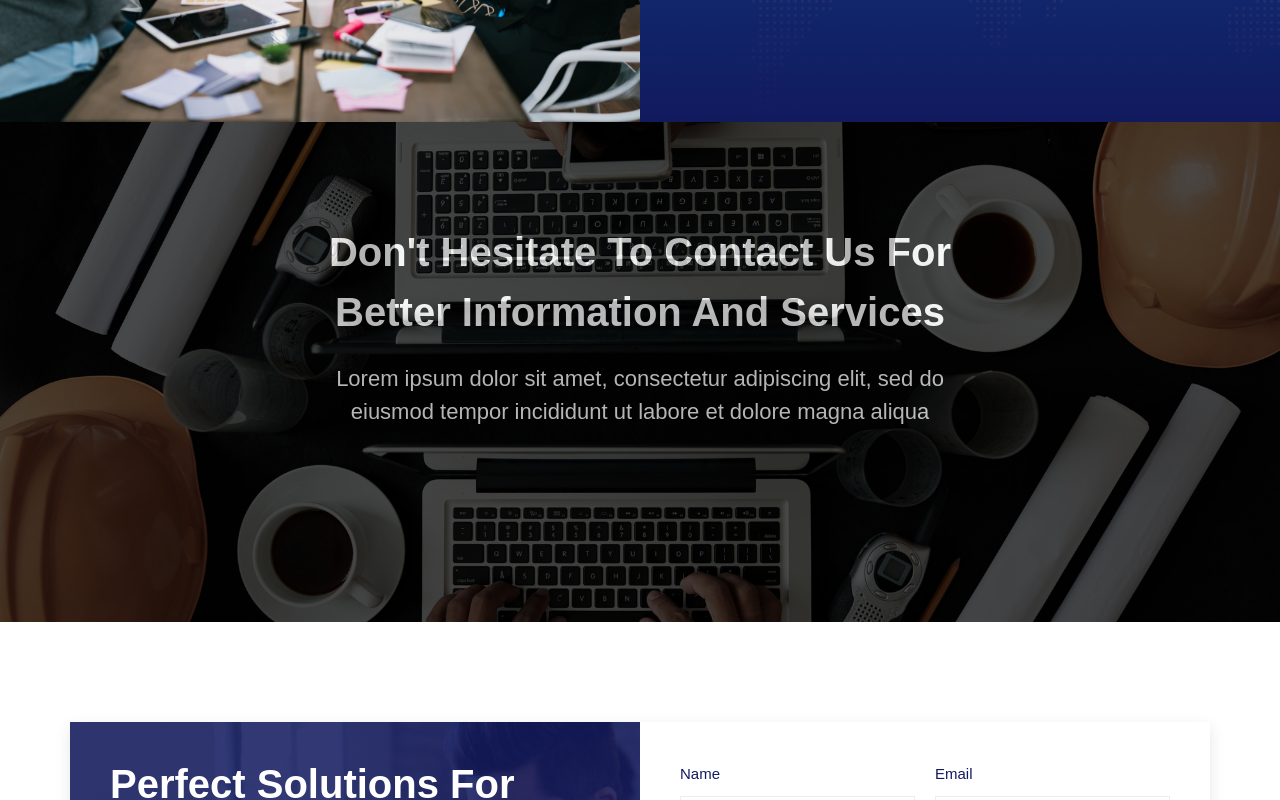
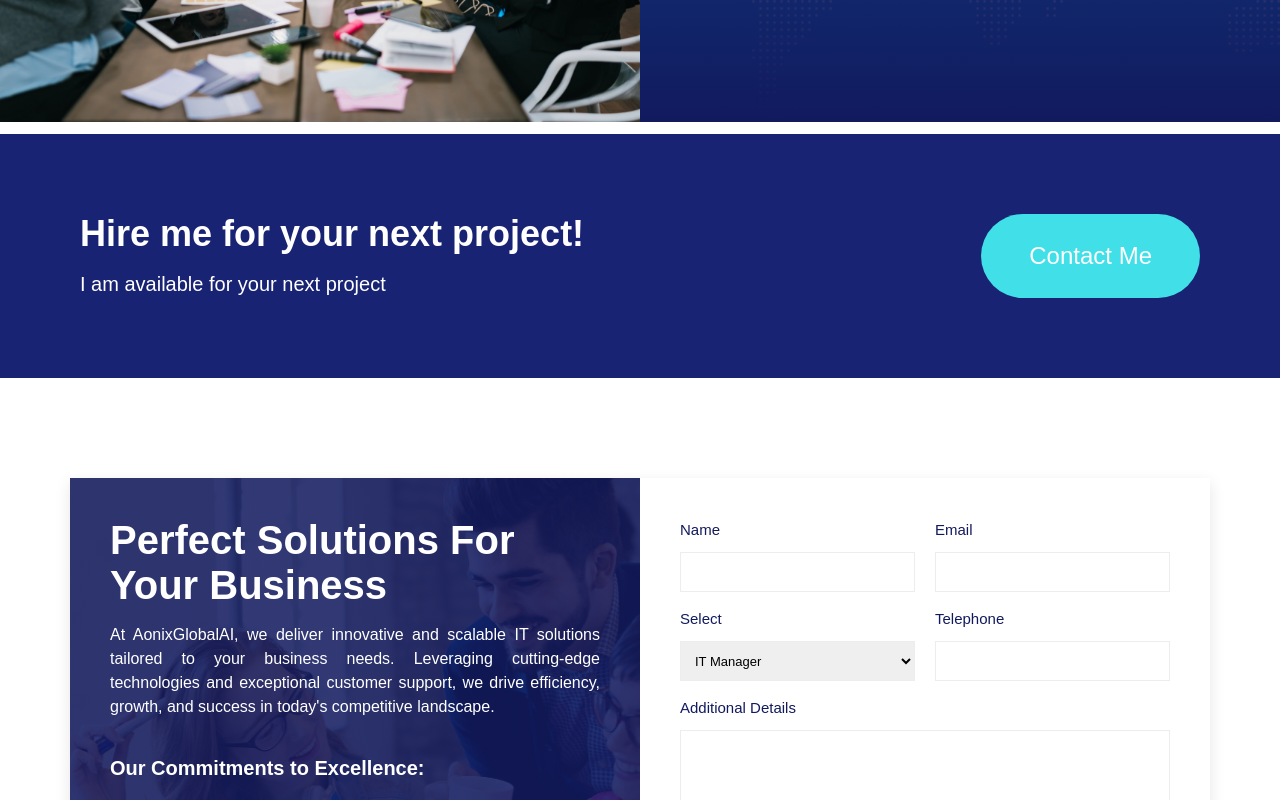
Before and after one commit to aOnixglobalai99/aonixglobalai-portfolio, a Next.js app: page / in a window 1280 px wide. Shown: the part 3700-4500 px from the top of the page. Built offline with nearby package versions, Linux system fonts and the light colour scheme.

Commit message:
added hire me section

```diff
--- a/src/app/Home/page.tsx
+++ b/src/app/Home/page.tsx
@@ -425,7 +425,7 @@ const page = () => {
           </div>
         </div> */}
 
-        <section className="engineer-team-back relative">
+        {/* <section className="engineer-team-back relative">
           <div className=" bg-black opacity-70 h-full w-full flex items-center gap-5 absolute flex-col px-[181px] py-[100px]">
             <h1 className="text-[40px] text-[white] font-bold text-center w-9/12">
               Don&apos;t Hesitate To Contact Us For Better Information And
@@ -435,6 +435,23 @@ const page = () => {
               Lorem ipsum dolor sit amet, consectetur adipiscing elit, sed do
               eiusmod tempor incididunt ut labore et dolore magna aliqua
             </p>
+          </div>
+        </section> */}
+        {/* Hire me section  */}
+        <section className="w-screen mt-3 bg-[#192373] flex justify-between py-8 px-8 lg:py-20 lg:px-20 max-sm:flex-col">
+          <div className="text-white">
+            <h4 className="text-2xl lg:text-4xl font-semibold">
+              Hire me for your next project!
+            </h4>
+            <p className="mt-4 lg:text-xl">
+              I am available for your next project
+            </p>
+          </div>
+
+          <div className="flex justify-center max-sm:w-full">
+            <button className="px-11 lg:px-12 p-3 lg:p-4 text-white bg-[#41dfe7] rounded-full lg:text-2xl ">
+              Contact Me
+            </button>
           </div>
         </section>
 
@@ -625,13 +642,13 @@ const page = () => {
             </div>
           </div>
         </div>
+        <div>
+          <ScrollToTop />
+        </div>
       </div>
 
       <div>
         <Footer />
-      </div>
-      <div>
-        <ScrollToTop />
       </div>
     </div>
   );
--- a/src/app/components/Footer.tsx
+++ b/src/app/components/Footer.tsx
@@ -9,7 +9,7 @@ import { FaChevronRight } from 'react-icons/fa';
 import Link from 'next/link';
 const Footer = () => {
   return (
-    <div className="client-footer-div bg-[#078dd7] h-[400px] w-full bg-center bg-no-repeat bg-cover relative mt-[100px]">
+    <div className="client-footer-div bg-[#078dd7] h-[400px] w-full bg-center bg-no-repeat bg-cover relative mt-[100px] z-[1]">
       <div className=" w-[1140px] m-auto flex flex-col gap-5 py-10 ">
         <div className="flex gap-5 justify-between">
           <div className="w-[30%] flex flex-col px-0 justify-between">
--- a/src/app/components/ScrollToTop.tsx
+++ b/src/app/components/ScrollToTop.tsx
@@ -18,7 +18,7 @@ const ScrollToTop: React.FC = () => {
     show && (
       <button
         onClick={() => window.scrollTo({ top: 0, behavior: 'smooth' })}
-        className="fixed bottom-4 right-4 bg-blue-600 text-white p-3 rounded-full shadow-lg hover:bg-blue-700 transition-opacity duration-300"
+        className="fixed bottom-4 right-4 bg-blue-600 text-white p-3 rounded-full shadow-lg hover:bg-blue-700 transition-opacity duration-300 z-[10]"
       >
         ↑
       </button>
```
